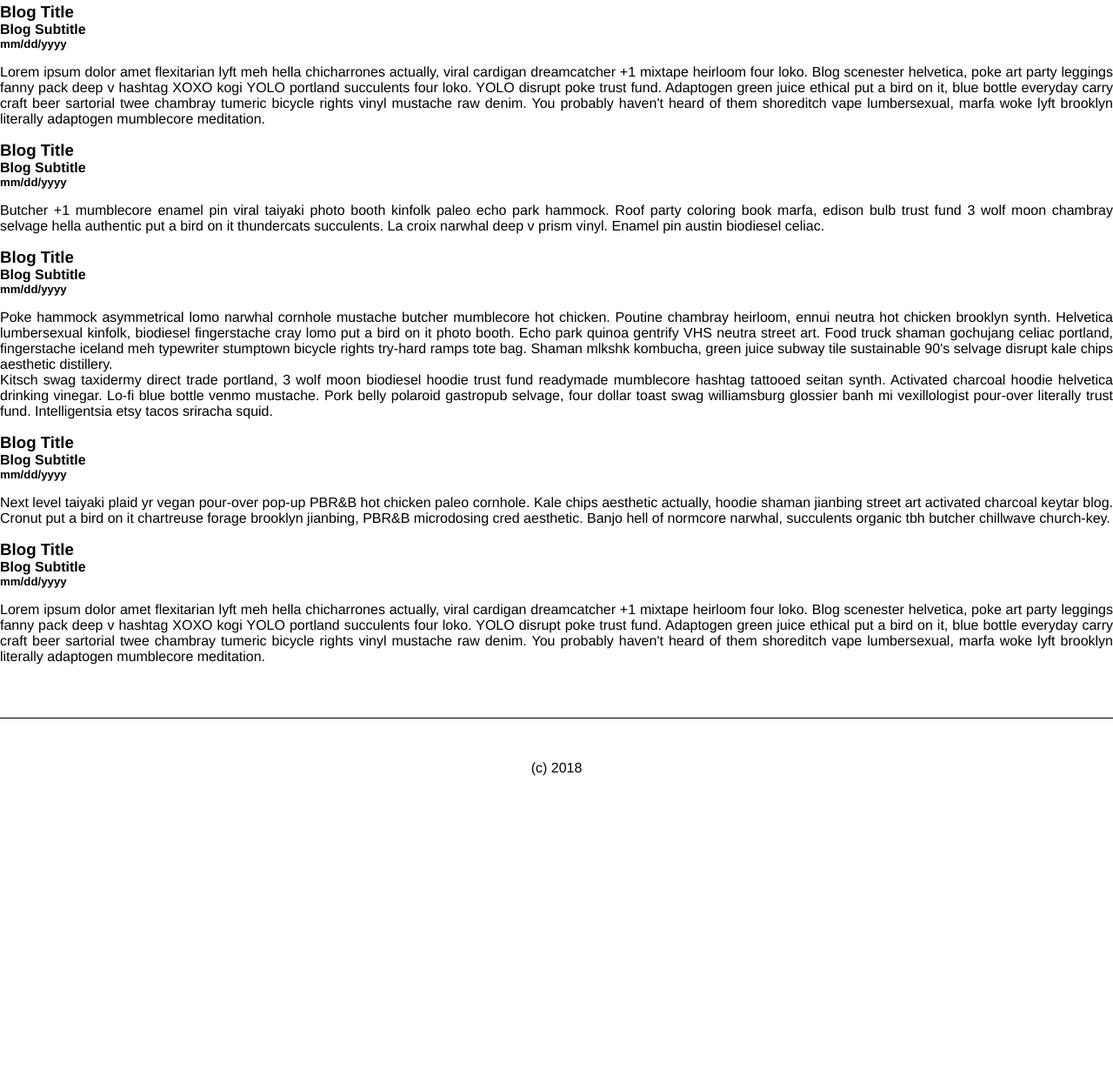
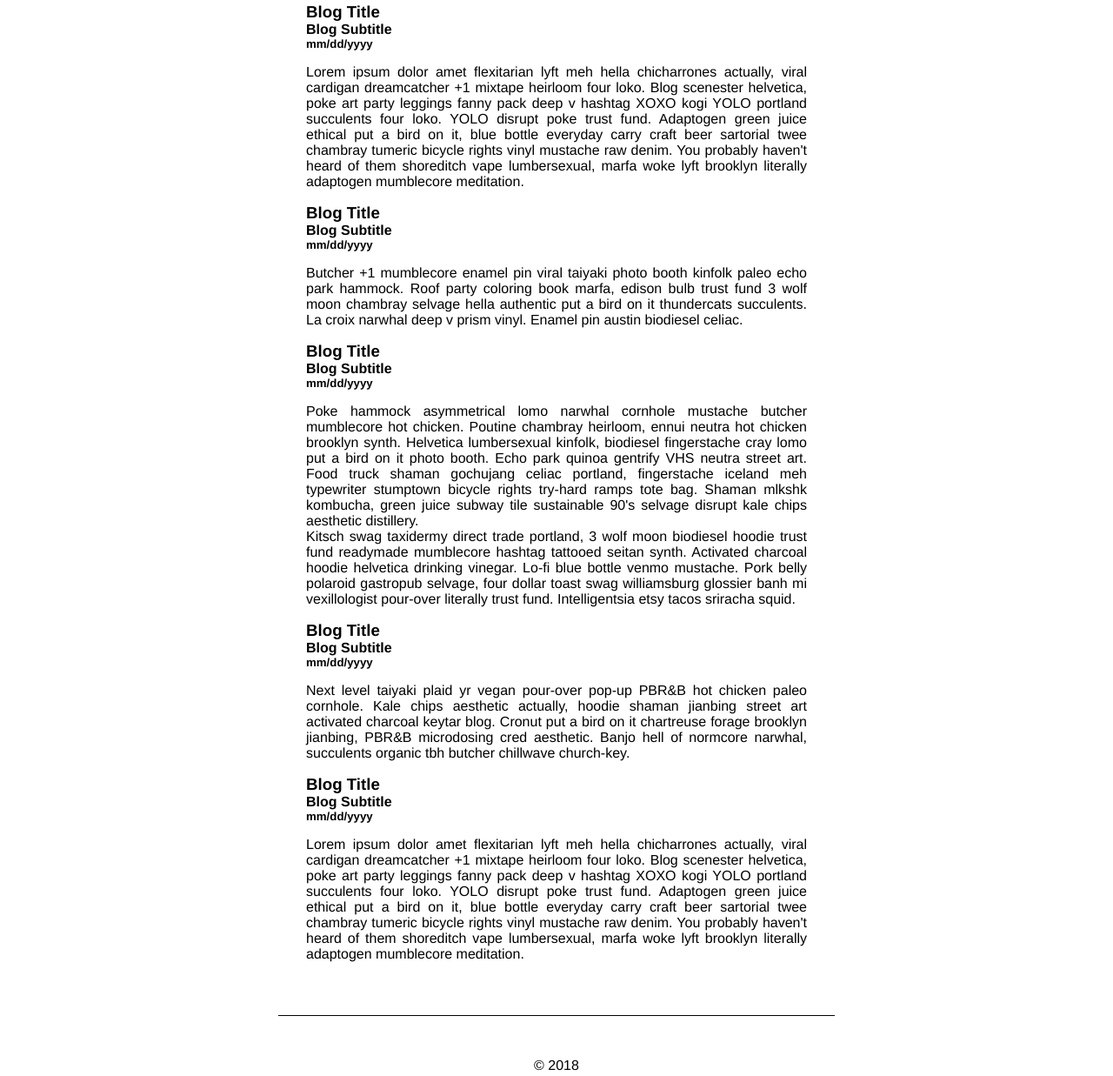
Before and after one commit to jeffhaugen/jeffhaugen, a plain HTML site: page index.html in a window 1280 px wide. Shown: the part 219-1456 px from the top of the page at 87% size. Before the commit the page ends 1159 px from the top, so only its background shows below. Drawn offline with Linux system fonts and the light colour scheme.

Commit message:
added readme

```diff
--- a/index.html
+++ b/index.html
@@ -15,7 +15,7 @@
 
   <div class="box container sans-serif">
 
-    <div class="box stack-vertical center -full-height">
+    <div class="box stack-vertical center -full-height --sizer -padding-side">
 
       <header class="box stack-vertical">
 
@@ -31,7 +31,7 @@
               <li class="nav-list-item nav-link">
                 <a href="#blog" class="nav-link">Blog</a>
               </li>
-              <li class="nav-list-item">
+              <li class="nav-list-item nav-link">
                 <a href="#contact" class="nav-link">Contact</a>
               </li>
             </ul>
@@ -90,7 +90,7 @@
       <footer class="box bottom border-top padding-top-3 padding-bottom">
 
         <div class="box center">
-          (c) 2018
+          &#169 2018
         </div>
       </footer>
 
--- a/style/sandbox.css
+++ b/style/sandbox.css
@@ -28,7 +28,9 @@ https://getbootstrap.com/docs/4.0/layout/overview/
 
 
 
-
+* {
+  box-sizing: border-box;
+}
 
 html, body {
   margin: 0;
@@ -117,8 +119,9 @@ a {
 
 .bottom {
   position: absolute;
+  left: 0;
   bottom: 0;
-  width: 100%;
+  right: 0;
 }
 
 
@@ -140,6 +143,11 @@ a {
 
 .padding-top-3 {
   padding-top: 3rem;
+}
+
+.-padding-side {
+  padding-left: 2rem;
+  padding-right: 2rem;
 }
 
 .side-padding {
@@ -214,3 +222,20 @@ li a:hover {
   margin-left: 0.5rem;
   margin-right: 0.5rem;
 }
+
+
+.--sizer {
+  max-width: 75%;
+}
+
+@media (min-width: 992px) {
+  .--sizer {
+    max-width: 60%;
+  }
+}
+
+@media (min-width: 1200px) {
+  .--sizer {
+    max-width: 50%;
+  }
+}
```
Also changed, not shown: 1 other file.
